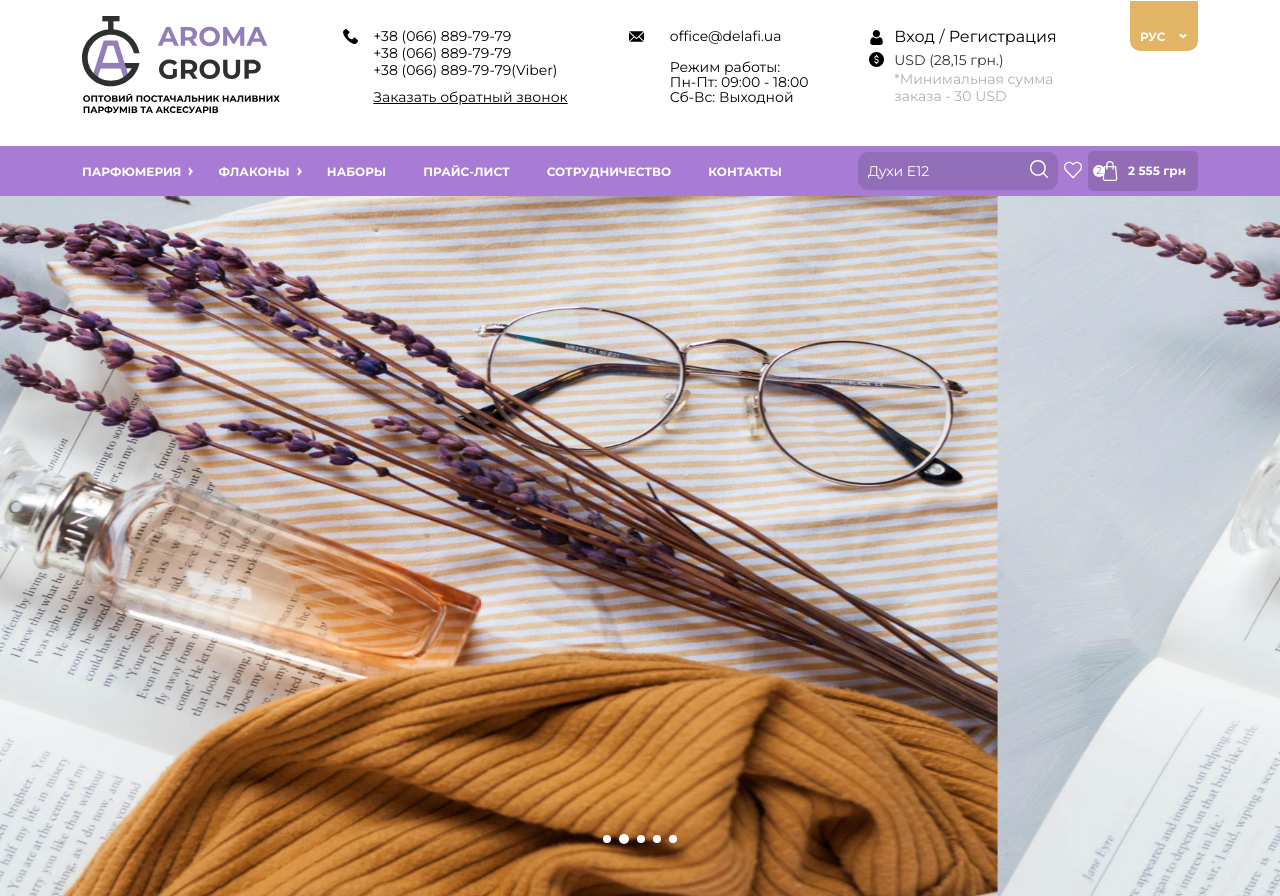
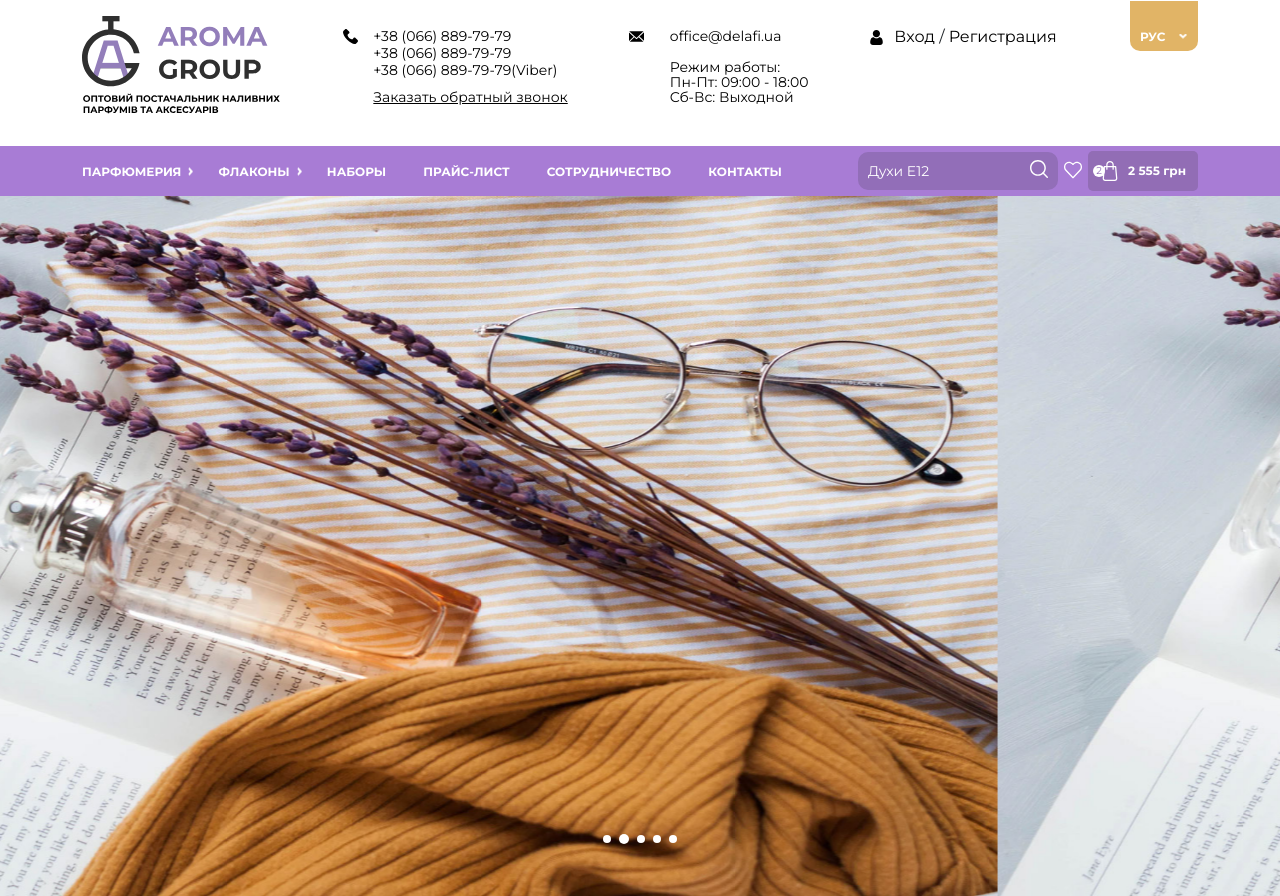
Before and after one commit to Aneckon/Delafi__new, a plain HTML site: page index.html in a window 1280 px wide. Shown: the top 896 px of the page. Drawn offline with nearby package versions, Linux system fonts and the light colour scheme.

Commit message:
Update index.html

```diff
--- a/index.html
+++ b/index.html
@@ -199,7 +199,7 @@
               <button type="button" data-bs-toggle="modal" data-bs-target="#staticBackdrop2">Регистрация</button>
             </div>
           </div>
-          <div class="header__money-inner">
+<!--           <div class="header__money-inner">
             <svg id="Layer_1" enable-background="new 0 0 512 512" height="512" viewBox="0 0 512 512" width="512"
               xmlns="http://www.w3.org/2000/svg">
               <g>
@@ -212,7 +212,7 @@
               <p>*Минимальная сумма<br>
                 заказа - 30 USD </p>
             </div>
-          </div>
+          </div> -->
         </div>
         <div class="header__rus">
           <a class="header__btn" href="#">РУС</a>
```
